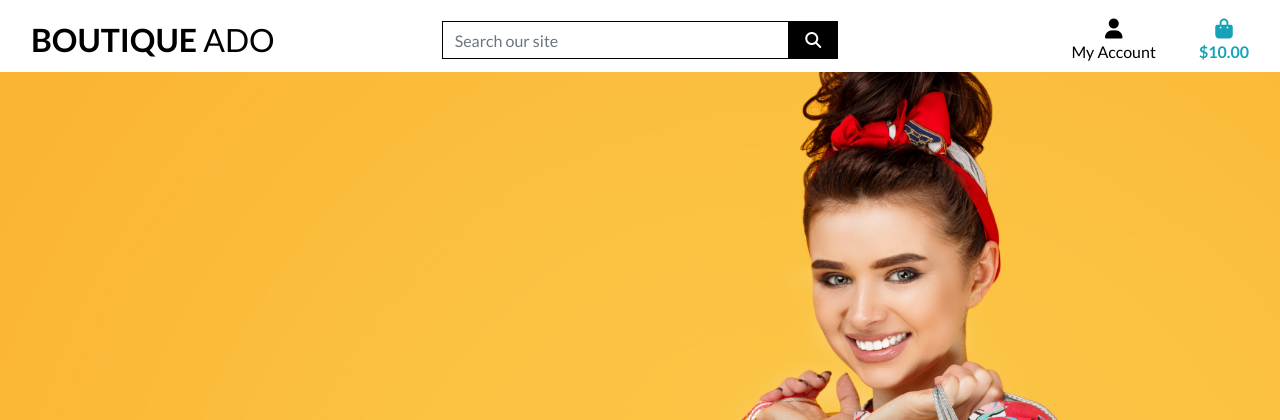
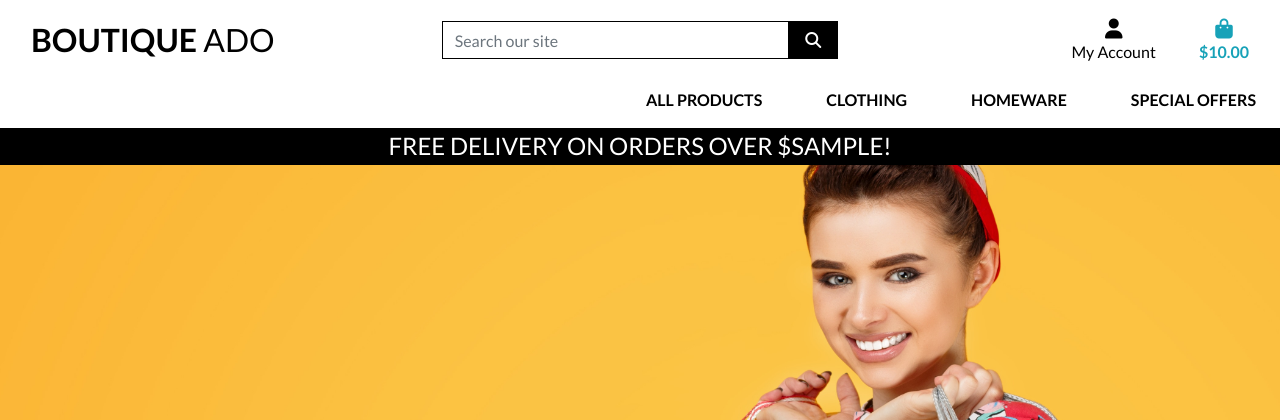
Before and after one commit to EPageone/boutique-online-store, a Django app: template templates/base.html in a window 1280 px wide. Shown: the top 420 px of the page. Run offline with Django 3.2, Linux system fonts and the light colour scheme; the template is opened without the code that fills it: most values are stand-ins (such as "Sample title", 1, 10 or a date in 2020); some libraries are stand-ins or nearby versions.

Commit message:
added mobile_header and main navbar

```diff
--- a/static/css/base.css
+++ b/static/css/base.css
@@ -3,11 +3,11 @@ html {
 }
 
 body {
-    background: url('/media/homepage_background_cropped.jpg') no-repeat center center fixed;
-    background-size: cover;
+	background: url('/media/homepage_background_cropped.jpg') no-repeat center center fixed;
+	background-size: cover;
     height: calc(100vh - 164px);
     color: #555;
-    font-family: 'Lato';
+    font-family: "Lato";
 }
 
 /* from Bulma */
@@ -56,7 +56,11 @@ body {
     border: 1px solid black !important;
 }
 
-/* -------------------------------- Media Queries */
+.bg-black {
+    background: #000 !important;
+}
+
+/* --------------------------------- Media queries */
 
 /* Slightly larger container on xl screens */
 @media (min-width: 1200px) {
--- a/templates/base.html
+++ b/templates/base.html
@@ -96,6 +96,21 @@
                     </li>
                 </ul>
             </div>
+            <div class="col-12 col-lg-4 my-auto py-1 py-lg-0"></div>
+        </div>
+        <div class="row bg-white">
+            <nav class="navbar navbar-expand-lg navbar-light w-100">
+                <button class="navbar-toggler" type="button" data-toggle="collapse" data-target="#main-nav" aria-controls="main-nav" aria-expanded="false" aria-label="Toggle navigation">
+                    <span class="navbar-toggler-icon"></span>
+                </button>
+                {% include 'includes/mobile-top-header.html' %}
+                {% include 'includes/main-nav.html' %}
+            </nav>
+        </div>
+        <div id="delivery-banner" class="row text-center">
+            <div class="col bg-black text-white">
+                <h4 class="logo-font my-1">Free delivery on orders over ${{ free_delivery_threshold }}!</h4>
+            </div>
         </div>
     </header>
 
--- /dev/null
+++ b/templates/includes/main-nav.html
@@ -0,0 +1,50 @@
+<div class="collapse navbar-collapse" id="main-nav"></div>
+    <ul class="navbar-nav w-auto mx-auto">
+        <li class="nav-item dropdown">
+            <a class="logo-font font-weight-bold nav-link text-black mr-5" href="#" id="all-products-link" data-toggle="dropdown" aria-haspopup="true" aria-expanded="false">
+                All Products
+            </a>
+            <div class="dropdown-menu border-0" aria-labelledby="all-products-link">
+                <a href="" class="dropdown-item">By Price</a>
+                <a href="" class="dropdown-item ">By Rating</a>
+                <a href="" class="dropdown-item ">By Category</a>
+                <a href="" class="dropdown-item">All Products</a>
+            </div>
+        </li>
+
+        <li class="nav-item dropdown">
+            <a class="logo-font font-weight-bold nav-link text-black mr-5" href="#" id="clothing-link" data-toggle="dropdown" aria-haspopup="true" aria-expanded="false">
+                Clothing
+            </a>
+            <div class="dropdown-menu border-0" aria-labelledby="clothing-link">
+                <a href="" class="dropdown-item">Activewear &amp; Essentials</a>
+                <a href="" class="dropdown-item">Jeans</a>
+                <a href="" class="dropdown-item">Shirts</a>
+                <a href="" class="dropdown-item">All Clothing</a>
+            </div>
+        </li>
+
+        <li class="nav-item dropdown">
+            <a class="logo-font font-weight-bold nav-link text-black mr-5" href="#" id="homeware-link" data-toggle="dropdown" aria-haspopup="true" aria-expanded="false">
+                Homeware
+            </a>
+            <div class="dropdown-menu border-0" aria-labelledby="homeware-link">
+                <a href="" class="dropdown-item">Bed &amp; Bath</a>
+                <a href="" class="dropdown-item">Kitchen &amp; Dining</a>
+                <a href="" class="dropdown-item">All Homeware</a>
+            </div>
+        </li>
+
+        <li class="nav-item dropdown">
+            <a class="logo-font font-weight-bold nav-link text-black" href="#" id="specials-link" data-toggle="dropdown" aria-haspopup="true" aria-expanded="false">
+                Special Offers
+            </a>
+            <div class="dropdown-menu border-0" aria-labelledby="specials-link">
+                <a href="" class="dropdown-item">New Arrivals</a>
+                <a href="" class="dropdown-item">Deals</a>
+                <a href="" class="dropdown-item">Clearance</a>
+                <a href="" class="dropdown-item">All Specials</a>
+            </div>
+        </li>
+    </ul>
+</div>
--- /dev/null
+++ b/templates/includes/mobile-top-header.html
@@ -0,0 +1,58 @@
+<ul>
+    <li class="list-inline-item">
+      <a class="text-black nav-link d-block d-lg-none" href="#" id="mobile-search" data-toggle="dropdown" aria-haspopup="true" aria-expanded="false">
+          <div class="text-center">
+              <div><i class="fas fa-search fa-lg"></i></div>
+              <p class="my-0">Search</p>
+          </div>
+      </a>
+      <div class="dropdown-menu border-0 w-100 p-3 rounded-0 my-0" aria-labelledby="mobile-search">
+          <form class="form" method="GET" action="">
+              <div class="input-group w-100">
+                  <input class="form-control border border-black rounded-0" type="text" name="q" placeholder="Search our site">
+                  <div class="input-group-append">
+                      <button class="form-control form-control btn btn-black border border-black rounded-0" type="submit">
+                          <span class="icon">
+                              <i class="fas fa-search"></i>
+                          </span>
+                      </button>
+                  </div>
+              </div>
+          </form>
+      </div>
+  </li>
+  <li class="list-inline-item dropdown">
+      <a class="text-black nav-link d-block d-lg-none" href="#" id="user-options" data-toggle="dropdown" aria-haspopup="true" aria-expanded="false">
+          <div class="text-center">
+              <div><i class="fas fa-user fa-lg"></i></div>
+              <p class="my-0">My Account</p>
+          </div>
+      </a>
+      <div class="dropdown-menu border-0" aria-labelledby="user-options">
+          {% if request.user.is_authenticated %}
+              {% if request.user.is_superuser %}
+                  <a href="{% url 'account_logout' %}" class="dropdown-item">Product Management</a>
+              {% endif %}
+              <a href="" class="dropdown-item">My Profile</a>
+              <a href="{% url 'account_logout' %}" class="dropdown-item">Logout</a>
+          {% else %}
+              <a href="{% url 'account_signup' %}" class="dropdown-item">Register</a>
+              <a href="{% url 'account_login' %}" class="dropdown-item">Login</a>
+          {% endif %}
+      </div>
+  </li>
+  <li class="list-inline-item">
+      <a class="{% if grand_total %}text-primary font-weight-bold{% else %}text-black{% endif %} nav-link d-block d-lg-none" href="">
+          <div class="text-center">
+              <div><i class="fas fa-shopping-bag fa-lg"></i></div>
+              <p class="my-0">
+                  {% if grand_total %}
+                      ${{ grand_total|floatformat:2 }}
+                  {% else %}
+                      $0.00
+                  {% endif %}
+              </p>
+          </div>
+      </a>
+    </li>
+  </ul>
```
